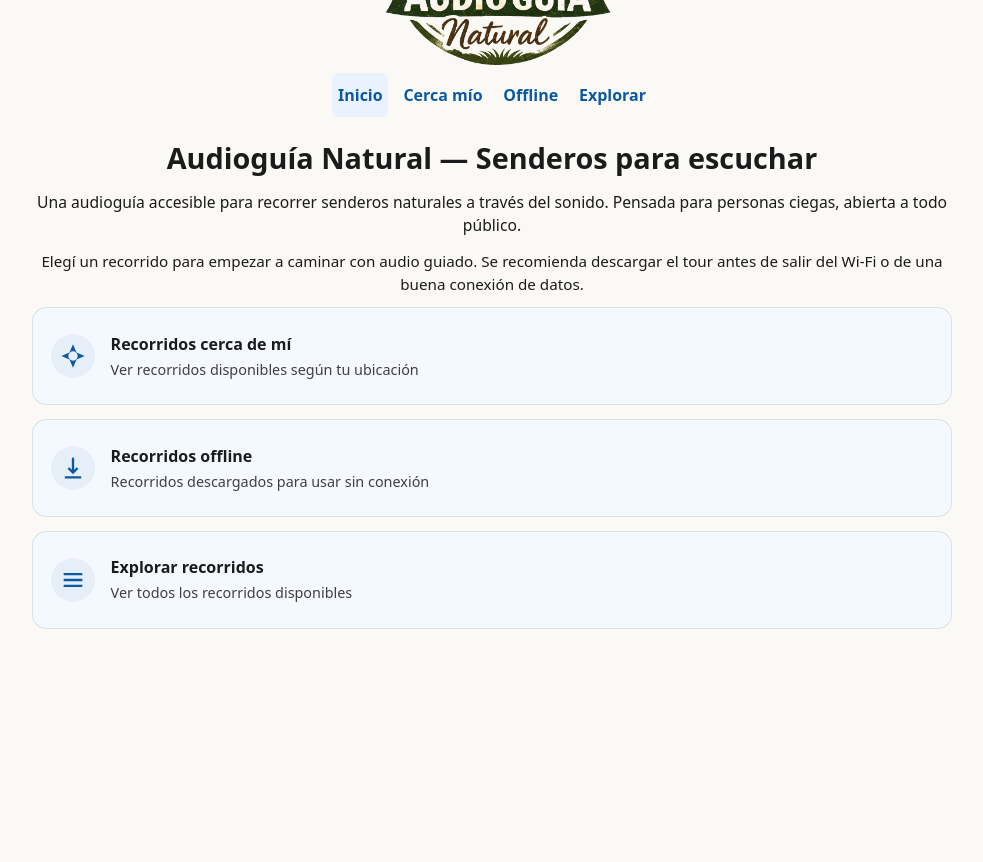
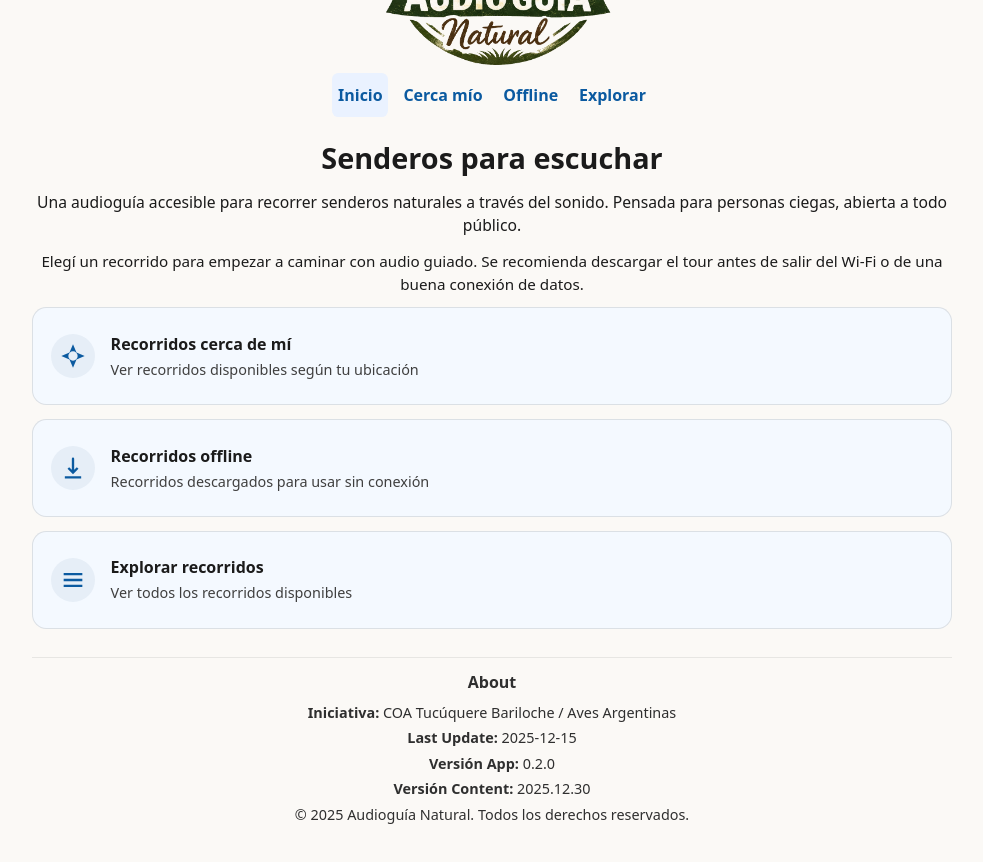
Before and after one commit to acurth/audioguia, a SvelteKit app: page / in a window 1280 px wide. Shown: the part 160-1022 px from the top of the page, without its empty margins (148-1131 px from the left). Built offline with nearby package versions, Linux system fonts and the light colour scheme.

Commit message:
Prep: before home copy + Créditos page

```diff
--- a/src/app.css
+++ b/src/app.css
@@ -189,6 +189,24 @@ a:hover {
   display: flex;
   flex-direction: column;
   gap: 0.85rem;
+}
+
+.about {
+  margin-top: 1rem;
+  padding-top: 0.75rem;
+  border-top: 1px solid rgba(0, 0, 0, 0.08);
+  font-size: 0.9rem;
+  text-align: center;
+  color: #2f2f2f;
+}
+
+.about h2 {
+  margin: 0 0 0.5rem;
+  font-size: 1rem;
+}
+
+.about p {
+  margin: 0.25rem 0;
 }
 
 .home-card {
--- a/src/routes/+page.svelte
+++ b/src/routes/+page.svelte
@@ -1,7 +1,10 @@
 <script lang="ts">
   import { base } from "$app/paths";
+  import { APP_VERSION, CONTENT_VERSION } from "$lib/version";
 
   const appBase = base;
+  const LAST_UPDATE = new Date().toISOString().slice(0, 10);
+  const CURRENT_YEAR = new Date().getFullYear();
 
   const actions = [
     {
@@ -29,7 +32,7 @@
   <a class="skip-link" href="#main">Saltar al contenido</a>
 
   <main id="main" class="content ag-main">
-    <h1 class="hero-title">Audioguía Natural — Senderos para escuchar</h1>
+    <h1 class="hero-title">Senderos para escuchar</h1>
     <p class="hero-blurb">
       Una audioguía accesible para recorrer senderos naturales a través del sonido. Pensada para
       personas ciegas, abierta a todo público.
@@ -73,5 +76,24 @@
         </a>
       {/each}
     </div>
+
+    <section class="about" aria-labelledby="about-title">
+      <h2 id="about-title">About</h2>
+      <p>
+        <strong>Iniciativa:</strong> COA Tucúquere Bariloche / Aves Argentinas
+      </p>
+      <p>
+        <strong>Last Update:</strong> {LAST_UPDATE}
+      </p>
+      <p>
+        <strong>Versión App:</strong> {APP_VERSION}
+      </p>
+      <p>
+        <strong>Versión Content:</strong> {CONTENT_VERSION}
+      </p>
+      <p>
+        © {CURRENT_YEAR} Audioguía Natural. Todos los derechos reservados.
+      </p>
+    </section>
   </main>
 </div>
```
